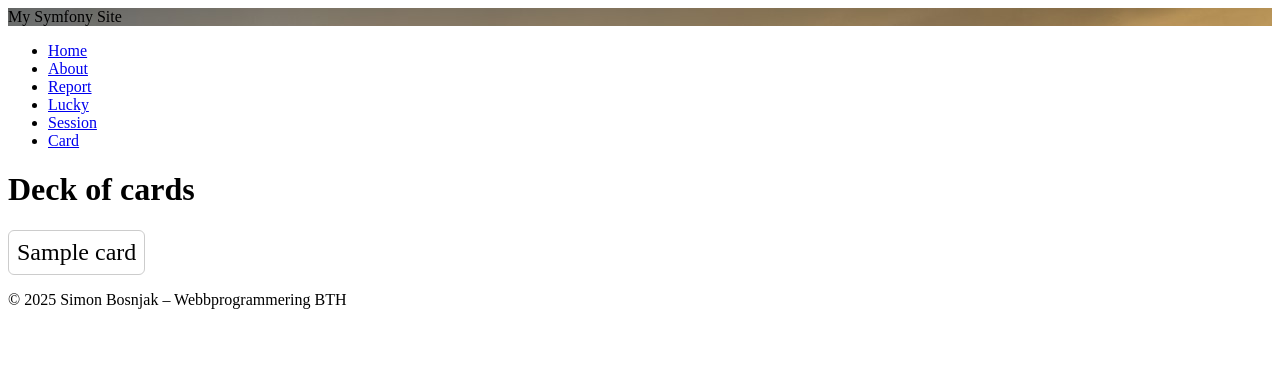
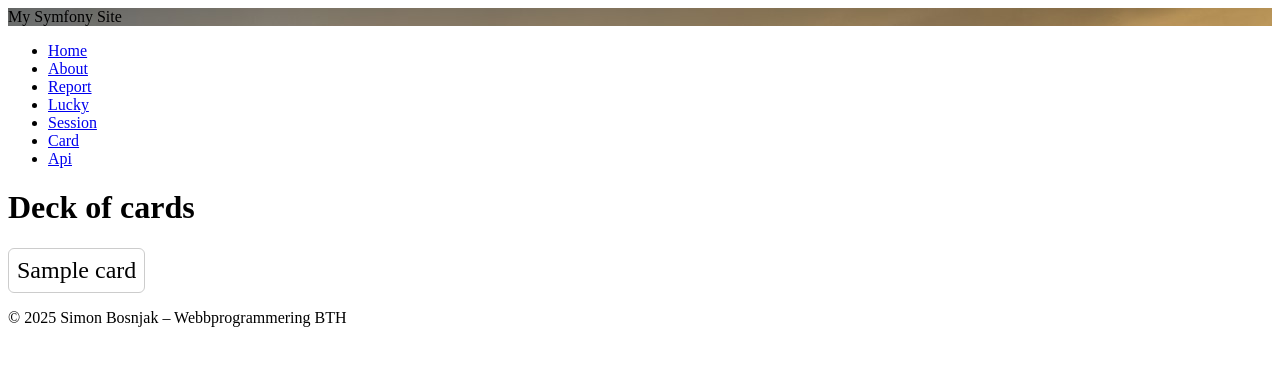
Before and after one commit to simonking99/mvc, a Symfony app: template templates/card/card_deck.html.twig in a window 1280 px wide. Shown: the top 366 px of the page. Run offline with Twig, Linux system fonts and the light colour scheme; the template is opened without the code that fills it: most values are stand-ins (such as "Sample title", 1, 10 or a date in 2020); some libraries are stand-ins or nearby versions.

Commit message:
Updated base template file with new links in navbar

```diff
--- a/templates/base.html.twig
+++ b/templates/base.html.twig
@@ -27,6 +27,7 @@
                 <li><a href="{{ path('lucky') }}">Lucky</a></li>
                 <li><a href="{{ path('session') }}">Session</a></li>
                 <li><a href="{{ path('card') }}">Card</a></li>
+                <li><a href="{{ path('api_landing') }}">Api</a></li>
 
 
             </ul>
```
